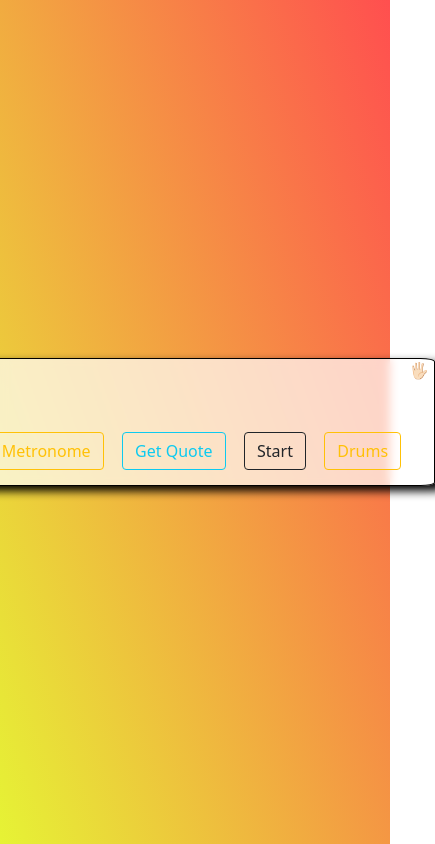
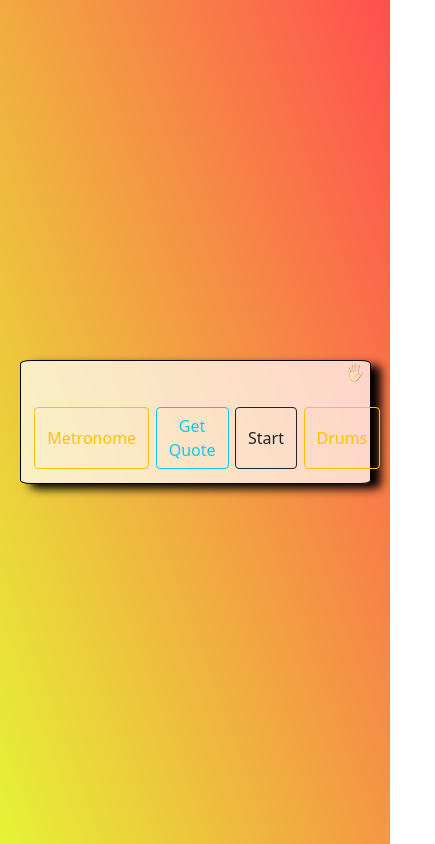
Before and after one commit to HaydenGregory/Beatnome, a React (Create React App) app: page /ye in a window 390 px wide. Shown: the whole page, 435 px wide, since content can reach past the window. Built offline with nearby package versions, Linux system fonts and the light colour scheme; no server answers.

Commit message:
made mobile responsive

```diff
--- a/src/components/Video.js
+++ b/src/components/Video.js
@@ -25,7 +25,7 @@ function Video() {
     const playing = useSelector(state => state.video.isOn)
     if(playing){return (
         <VideoDiv>
-            <video loop ref={video} autoPlay style={{
+            <video loop ref={video} autoPlay playsInline style={{
                 objectFit: "cover",
                 width: "100vw",
                 height: "100vh",
--- a/src/pages/About.js
+++ b/src/pages/About.js
@@ -1,4 +1,4 @@
-import React from 'react';
+import React, { useEffect } from 'react';
 import { Button, OverlayTrigger, Tooltip } from 'react-bootstrap';
 import { useDispatch, useSelector } from 'react-redux';
 import { Link } from 'react-router-dom';
@@ -12,6 +12,7 @@ import { actionToggleOff, actionToggleOn } from '../redux/actions/video';
 const AboutDiv = styled.div`
     z-index: 1;
     width: 30em;
+    max-width:90vw;
     background-color: rgba(255, 255, 255, .7);
     backdrop-filter: blur(5px);
     display: flex;
@@ -25,29 +26,38 @@ const AboutDiv = styled.div`
 
     .buttons_div{
         display: flex;
-        justify-content: space-evenly
+        justify-content: space-evenly;
     }
 
     .start_button{
         display:flex;
         align-items: center;
         width: fit-content;
-        margin-top: 3%;
+        margin: 1%;
     }
+
     .drum_button{
         display:flex;
         width: fit-content;
+        align-items:center;
         margin-top: 3%;
+        margin: 1%;
     }
+
     .play_button{
         display:flex;
         width: fit-content;
+        align-items:center;
         margin-top: 3%;
+        margin: 1%;
     }
+
     .ye_button{
         display:flex;
+        align-items:center;
         width: fit-content;
         margin-top: 3%;
+        margin: 1%;
     }
 
     span{
@@ -61,6 +71,13 @@ function About() {
     const playing = useSelector(state => state.video.isOn);
     const signature = useSelector(state => state.timeSignature.signature)
 
+    useEffect(() => {
+        fetch('https://api.kanye.rest').then(res => res.json()).then(data => {
+            dispatch(actionUpdateQuote(data.quote))
+        })
+    // eslint-disable-next-line react-hooks/exhaustive-deps
+    }, [])
+
 
     function handleFetch() {
         fetch('https://api.kanye.rest').then(res => res.json()).then(data => {
@@ -71,7 +88,6 @@ function About() {
     function handleStartStop() {
         if (playing) {
             dispatch(actionToggleOff())
-            // dispatch(actionChangeSignature('4/4'))
         } else {
             dispatch(actionToggleOn())
             if (signature === '4/4' || signature === 'kanye4' || signature === '6/8' || signature === '3/4') {
@@ -100,7 +116,7 @@ function About() {
             <span>{quote}</span>
             <div className="buttons_div">
                 <Button action as={Link} to={'/'} className="drum_button" variant="outline-warning">Metronome</Button>
-                <Button className='start_button' variant="outline-info" onClick={handleFetch}>{quote ? "Get New Quote" : "Get Quote"}</Button>
+                <Button className='start_button' variant="outline-info" onClick={handleFetch}>{quote ? "New Quote" : "Get Quote"}</Button>
                 <OverlayTrigger
                     placement="bottom"
                     delay={{ show: 250, hide: 400 }}
--- a/src/pages/Drums.js
+++ b/src/pages/Drums.js
@@ -11,6 +11,7 @@ import { actionToggleOff, actionToggleOn } from '../redux/actions/video';
 
 const DrumsDiv = styled.div`
     z-index: 1;
+    max-width:90vw;
     width: 30em;
     background-color: rgba(255, 255, 255, .7);
     backdrop-filter: blur(5px);
@@ -30,7 +31,7 @@ const DrumsDiv = styled.div`
 
     .buttons_div{
         display: flex;
-        justify-content: space-around;
+        justify-content: space-evenly;
     }
 
     .ye_button{
@@ -59,7 +60,6 @@ const DrumsDiv = styled.div`
         display:flex;
         width: fit-content;
         margin-top: 3%;
-        margin-left: 13%;
     }
     .drum_button{
         display:flex;
@@ -115,7 +115,7 @@ function Drums() {
                 </select>
             </div>
             <div className='buttons_div'>
-                <Button action as={Link} to={'/ye'} className="ye_button" variant="outline-warning">ye</Button>
+                <Button action as={Link} to={'/ye'} className="ye_button" variant="outline-warning">Ye</Button>
                 <OverlayTrigger
                     placement="bottom"
                     delay={{ show: 250, hide: 400 }}
--- a/src/pages/Metronome.js
+++ b/src/pages/Metronome.js
@@ -18,6 +18,7 @@ const click2 = new Audio(click2Import)
 //! CSS
 const MetronomeDiv = styled.div`
     width: 30em;
+    max-width:90vw;
     z-index: 1;
     display: flex;
     flex-direction: column;
@@ -118,6 +119,7 @@ input:checked + .slider:before {
 
     .buttons_div{
         display: flex;
+        justify-content: space-evenly;
     }
 
     .start_button{
@@ -125,7 +127,6 @@ input:checked + .slider:before {
         align-items: center;
         width: fit-content;
         margin: auto;
-        margin-left: 35%;
         margin-top: 3%;
     }
     .drum_button{
@@ -235,7 +236,7 @@ function Metronome() {
                 </div>
             </div>
             <div className='buttons_div'>
-                <Button action as={Link} to={'/ye'} className="ye_button" variant="outline-warning">ye</Button>
+                <Button action as={Link} to={'/ye'} className="ye_button" variant="outline-warning">Ye</Button>
                 <Button className='start_button' variant="outline-info" onClick={handleStartStop}>{playing ? 'Stop' : 'Start'}</Button>
                 <Button action as={Link} to={'/drums'} className="drum_button" variant="outline-warning">Drums</Button>
             </div>
```
